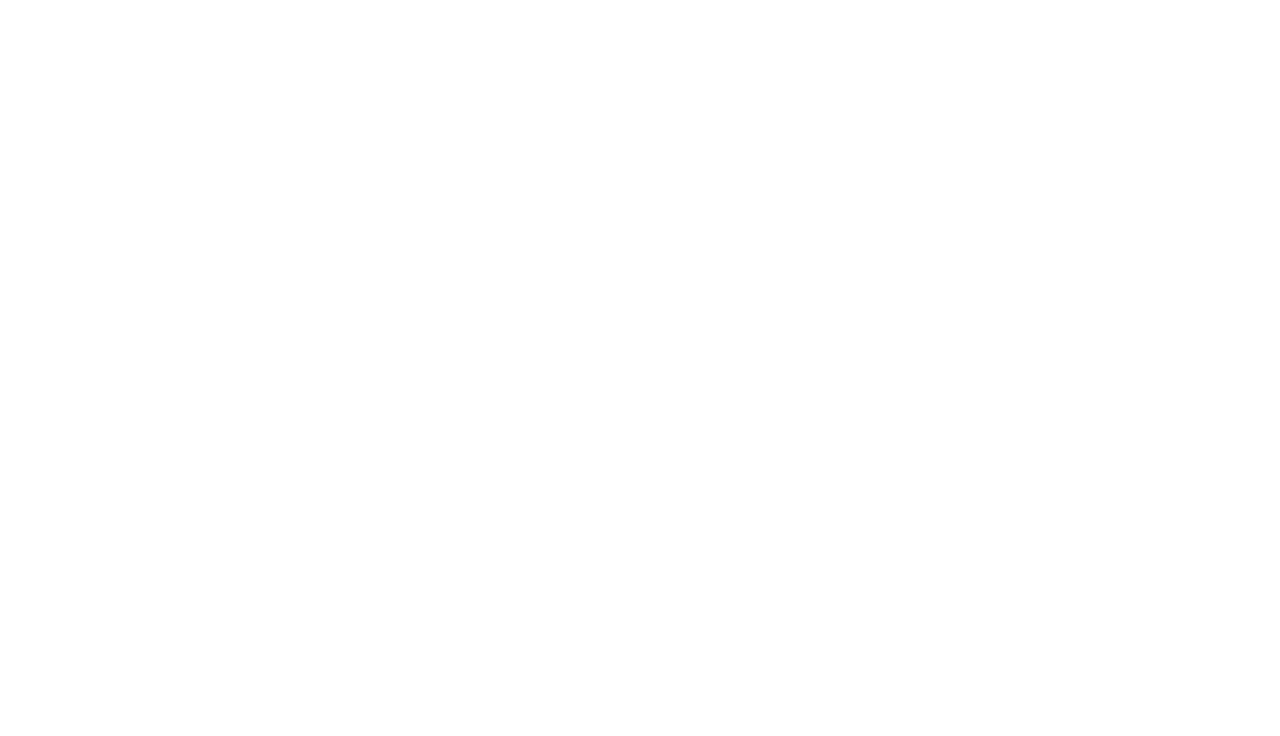
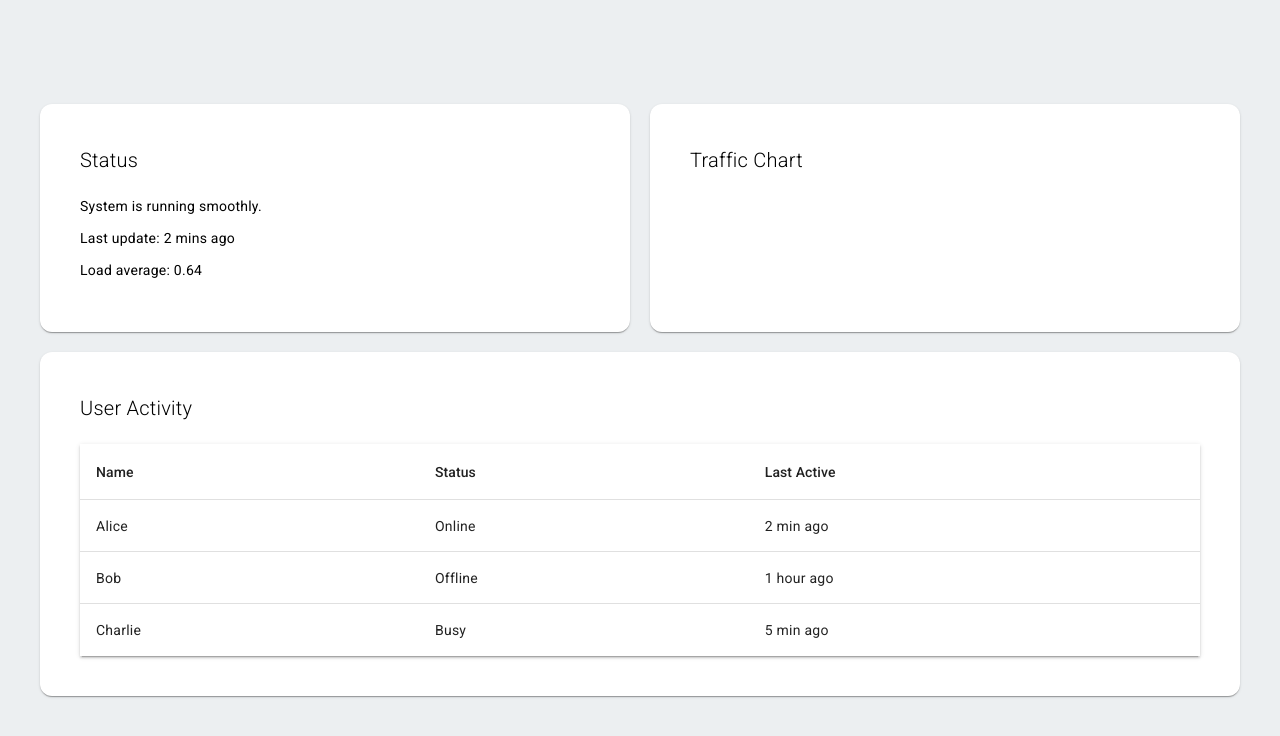
Before and after one commit to NevenD/AestusSolution, an Angular app in the folder AestusDemoUI/: page /dashboard in a window 1280 px wide. Before the commit this address led to /. Shown: the top 736 px of the page. Built offline with nearby package versions, Linux system fonts and the light colour scheme.

Commit message:
Added dashboard. Extract animations to a separate file

```diff
--- a/AestusDemoUI/src/app/app.routes.ts
+++ b/AestusDemoUI/src/app/app.routes.ts
@@ -1,9 +1,15 @@
 import { NgModule } from '@angular/core';
 import { RouterModule, Routes } from '@angular/router';
 import { HomeComponent } from './home/home.component';
+import { DashboardComponent } from './dashboard/dashboard.component';
 
 export const routes: Routes = [
   { path: '', component: HomeComponent, data: { animation: 'HomePage' } },
+  {
+    path: 'dashboard',
+    component: DashboardComponent,
+    data: { animation: 'DashboardPage' },
+  },
 ];
 
 @NgModule({
--- /dev/null
+++ b/AestusDemoUI/src/app/dashboard/dashboard.component.css
@@ -0,0 +1,43 @@
+.home-container {
+  height: 100vh;
+  display: flex;
+  justify-content: center;
+  align-items: center;
+  background-color: #eceff1;
+  padding: 20px;
+  box-sizing: border-box;
+}
+
+.dashboard-wrapper {
+  width: 100%;
+  max-width: 1200px;
+  display: flex;
+  flex-direction: column;
+  gap: 20px;
+}
+
+.top-section {
+  display: flex;
+  justify-content: space-between;
+  gap: 20px;
+}
+
+.home-card {
+  padding: 40px;
+  border-radius: 12px;
+  background: white;
+  flex: 1;
+}
+
+.title {
+  font-weight: 100;
+  margin-bottom: 20px;
+}
+
+.table-card {
+  width: 100%;
+}
+
+.full-width-table {
+  width: 100%;
+}
--- /dev/null
+++ b/AestusDemoUI/src/app/dashboard/dashboard.component.html
@@ -0,0 +1,50 @@
+<div class="home-container" [@fadeIn]>
+  <div class="dashboard-wrapper">
+
+    <div class="top-section">
+      <mat-card class="home-card info-card">
+        <h2 class="title">Status</h2>
+        <p>System is running smoothly.</p>
+        <p>Last update: 2 mins ago</p>
+        <p>Load average: 0.64</p>
+      </mat-card>
+
+      <mat-card class="home-card chart-card">
+        <h2 class="title">Traffic Chart</h2>
+        <!-- <canvas baseChart
+          [data]="chartData"
+          [labels]="chartLabels"
+          [type]="chartType"
+          [options]="chartOptions">
+        </canvas> -->
+      </mat-card>
+    </div>
+
+    <!-- Bottom: Table -->
+    <mat-card class="home-card table-card">
+      <h2 class="title">User Activity</h2>
+      <table mat-table [dataSource]="tableData"
+        class="mat-elevation-z2 full-width-table">
+
+        <ng-container matColumnDef="name">
+          <th mat-header-cell *matHeaderCellDef>Name</th>
+          <td mat-cell *matCellDef="let element">{{element.name}}</td>
+        </ng-container>
+
+        <ng-container matColumnDef="status">
+          <th mat-header-cell *matHeaderCellDef>Status</th>
+          <td mat-cell *matCellDef="let element">{{element.status}}</td>
+        </ng-container>
+
+        <ng-container matColumnDef="lastActive">
+          <th mat-header-cell *matHeaderCellDef>Last Active</th>
+          <td mat-cell *matCellDef="let element">{{element.lastActive}}</td>
+        </ng-container>
+
+        <tr mat-header-row *matHeaderRowDef="displayedColumns"></tr>
+        <tr mat-row *matRowDef="let row; columns: displayedColumns;"></tr>
+      </table>
+    </mat-card>
+
+  </div>
+</div>
--- /dev/null
+++ b/AestusDemoUI/src/app/dashboard/dashboard.component.ts
@@ -0,0 +1,30 @@
+import { Component } from '@angular/core';
+import { MatCardModule } from '@angular/material/card';
+import { MatTableModule } from '@angular/material/table';
+import { fadeIn } from '../helpers/animations';
+@Component({
+  selector: 'app-dashboard',
+  standalone: true,
+  imports: [MatCardModule, MatTableModule],
+  animations: [fadeIn],
+  templateUrl: './dashboard.component.html',
+  styleUrl: './dashboard.component.css',
+})
+export class DashboardComponent {
+  chartType = 'line';
+  chartLabels = ['Mon', 'Tue', 'Wed', 'Thu', 'Fri'];
+  chartData = [{ data: [12, 19, 14, 22, 30], label: 'Visits' }];
+  chartOptions = {
+    responsive: true,
+    scales: {
+      y: { beginAtZero: true },
+    },
+  };
+
+  displayedColumns: string[] = ['name', 'status', 'lastActive'];
+  tableData = [
+    { name: 'Alice', status: 'Online', lastActive: '2 min ago' },
+    { name: 'Bob', status: 'Offline', lastActive: '1 hour ago' },
+    { name: 'Charlie', status: 'Busy', lastActive: '5 min ago' },
+  ];
+}
--- /dev/null
+++ b/AestusDemoUI/src/app/helpers/animations.ts
@@ -0,0 +1,11 @@
+import { animate, style, transition, trigger } from '@angular/animations';
+
+export const fadeIn = trigger('fadeIn', [
+  transition(':enter', [
+    style({ opacity: 0, transform: 'translateY(-60px)' }),
+    animate(
+      '700ms ease-out',
+      style({ opacity: 1, transform: 'translateY(0)' })
+    ),
+  ]),
+]);
--- a/AestusDemoUI/src/app/home/home.component.ts
+++ b/AestusDemoUI/src/app/home/home.component.ts
@@ -1,24 +1,14 @@
-import { animate, style, transition, trigger } from '@angular/animations';
 import { Component } from '@angular/core';
 import { MatButtonModule } from '@angular/material/button';
 import { MatCardModule } from '@angular/material/card';
 import { Router } from '@angular/router';
+import { fadeIn } from '../helpers/animations';
 
 @Component({
   selector: 'app-home',
   imports: [MatButtonModule, MatCardModule],
   standalone: true,
-  animations: [
-    trigger('fadeIn', [
-      transition(':enter', [
-        style({ opacity: 0, transform: 'translateY(-60px)' }),
-        animate(
-          '700ms ease-out',
-          style({ opacity: 1, transform: 'translateY(0)' })
-        ),
-      ]),
-    ]),
-  ],
+  animations: [fadeIn],
   templateUrl: './home.component.html',
   styleUrl: './home.component.css',
 })
```
